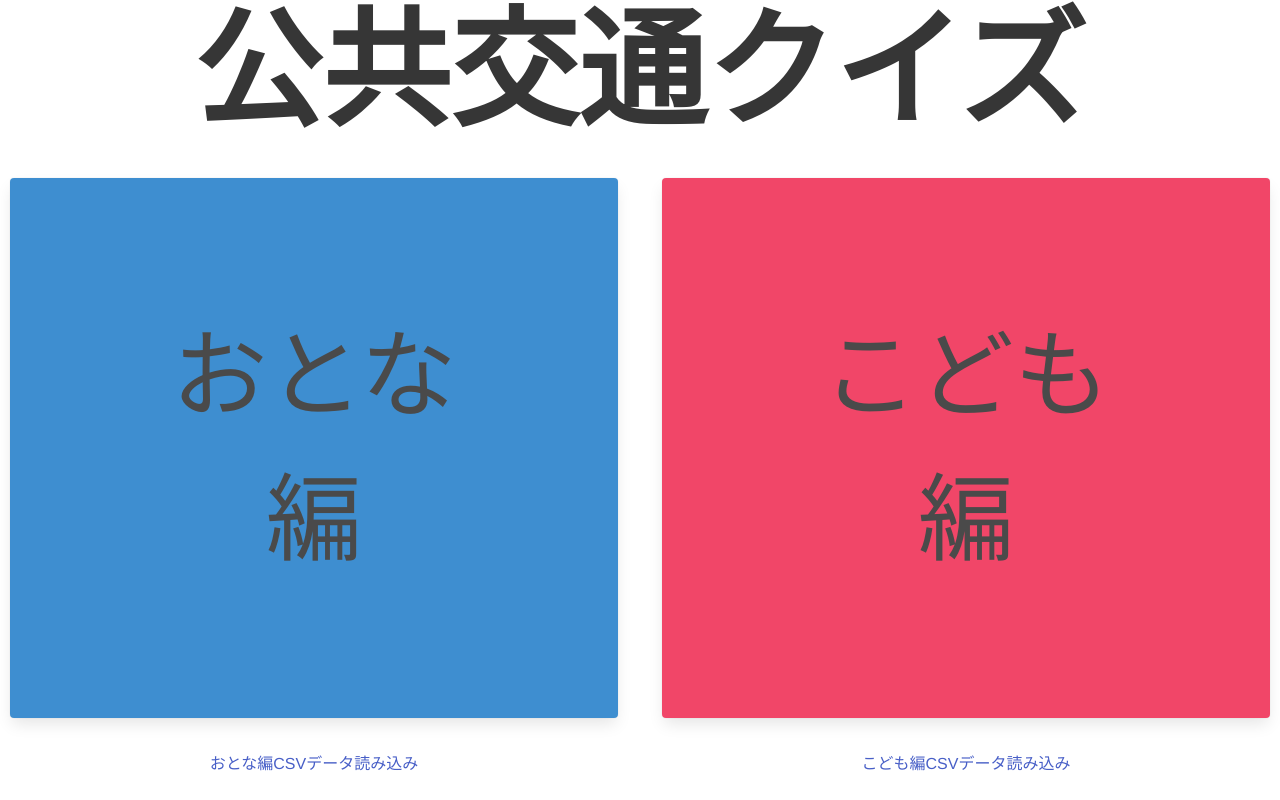
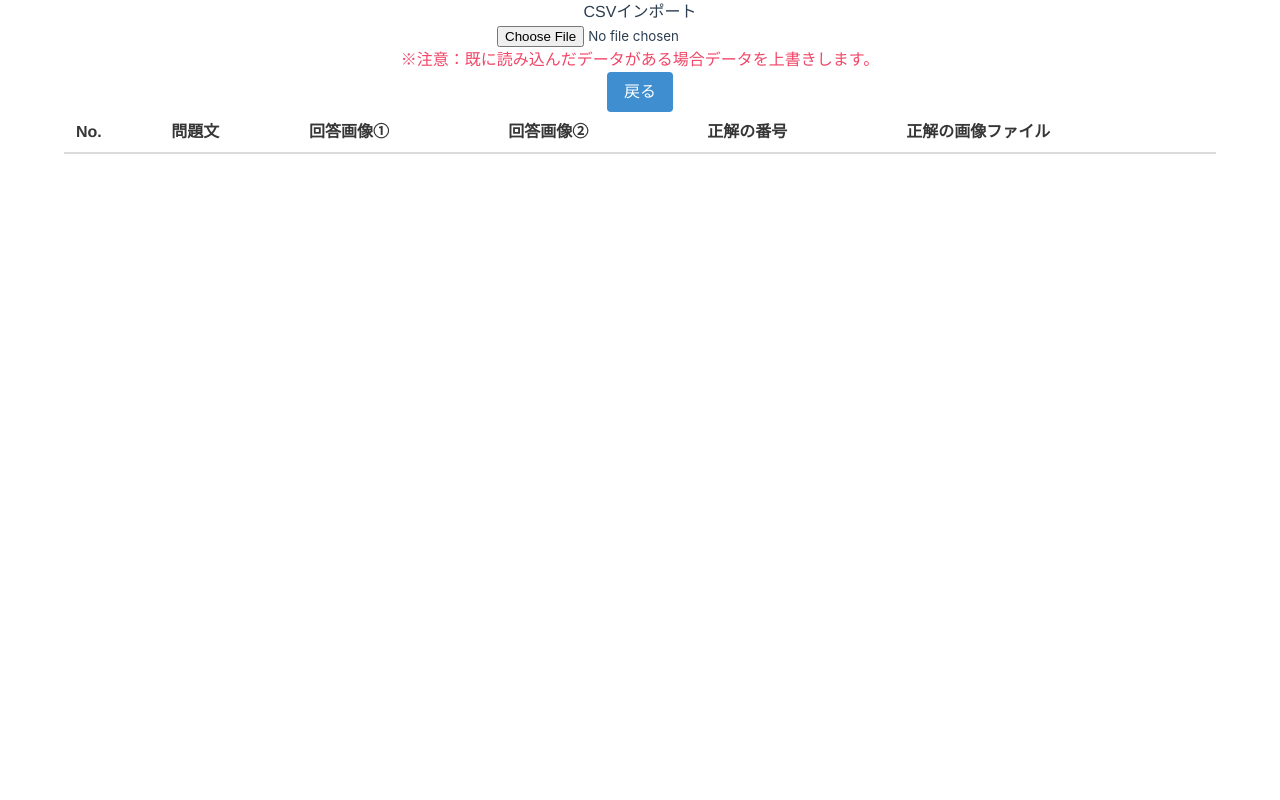
Before and after one commit to shimane-ishida/miraihaku-2019, a Vue app: page /#/import/csv/adult in a window 1280 px wide. Before the commit this address led to /#/. Built offline with nearby package versions, Linux system fonts and the light colour scheme.

Commit message:
ルーティング修正

```diff
--- a/src/router.js
+++ b/src/router.js
@@ -1,10 +1,8 @@
 import Vue from 'vue'
 import Router from 'vue-router'
 import Home from './views/Home.vue'
-import Adult from './views/Adult.vue'
-import AdultAnq from './views/AdultAnq.vue'
-import Children from './views/Children.vue'
-import ChildrenAnq from './views/ChildrenAnq.vue'
+import Quiz from './views/Quiz.vue'
+import QuizAnq from './views/QuizAnq.vue'
 import Import from './views/Import.vue'
 
 Vue.use(Router)
@@ -19,24 +17,26 @@ export default new Router({
       component: Home
     },
     {
-      path: '/adult/q/:q',
+      path: '/:mode/:q',
       name: 'adult',
-      component: Adult
+      component: Quiz,
+      children: [
+        {
+          path: '/a',
+          component: QuizAnq
+        },
+      ]
     },
     {
-      path: '/adult/a/:q',
-      name: 'adultAnq',
-      component: AdultAnq
-    },
-    {
-      path: '/children/q/:q',
+      path: '/:mode/:q',
       name: 'children',
-      component: Children
-    },
-    {
-      path: '/children/a/:q',
-      name: 'childrenAnq',
-      component: ChildrenAnq
+      component: Quiz,
+      children: [
+        {
+          path: '/a',
+          component: QuizAnq
+        },
+      ]
     },
     {
       path: '/import/csv/:q',
--- a/src/views/Children.vue
+++ /dev/null
@@ -1,11 +0,0 @@
-<template>
-  <div>
-
-  </div>
-</template>
-
-<script>
-export default {
-
-}
-</script>
--- a/src/views/ChildrenAnq.vue
+++ /dev/null
@@ -1,11 +0,0 @@
-<template>
-  <div>
-
-  </div>
-</template>
-
-<script>
-export default {
-
-}
-</script>
--- a/src/views/Home.vue
+++ b/src/views/Home.vue
@@ -5,14 +5,14 @@
     </div>
     <div class="columns">
       <div class="column">
-        <router-link to="/adult/q/1">
+        <router-link to="/adult/1">
           <div class="card column-h has-background-info">
             <p class="center-p">おとな編</p>
           </div>
         </router-link>
       </div>
       <div class="column">
-        <router-link to="/children/q/1">
+        <router-link to="/children/1">
           <div class="card column-h has-background-danger">
             <p class="center-p">こども編</p>
           </div>
```
Also changed, not shown: src/views/Quiz.vue (renamed from src/views/Adult.vue), src/views/QuizAnq.vue (renamed from src/views/AdultAnq.vue).
